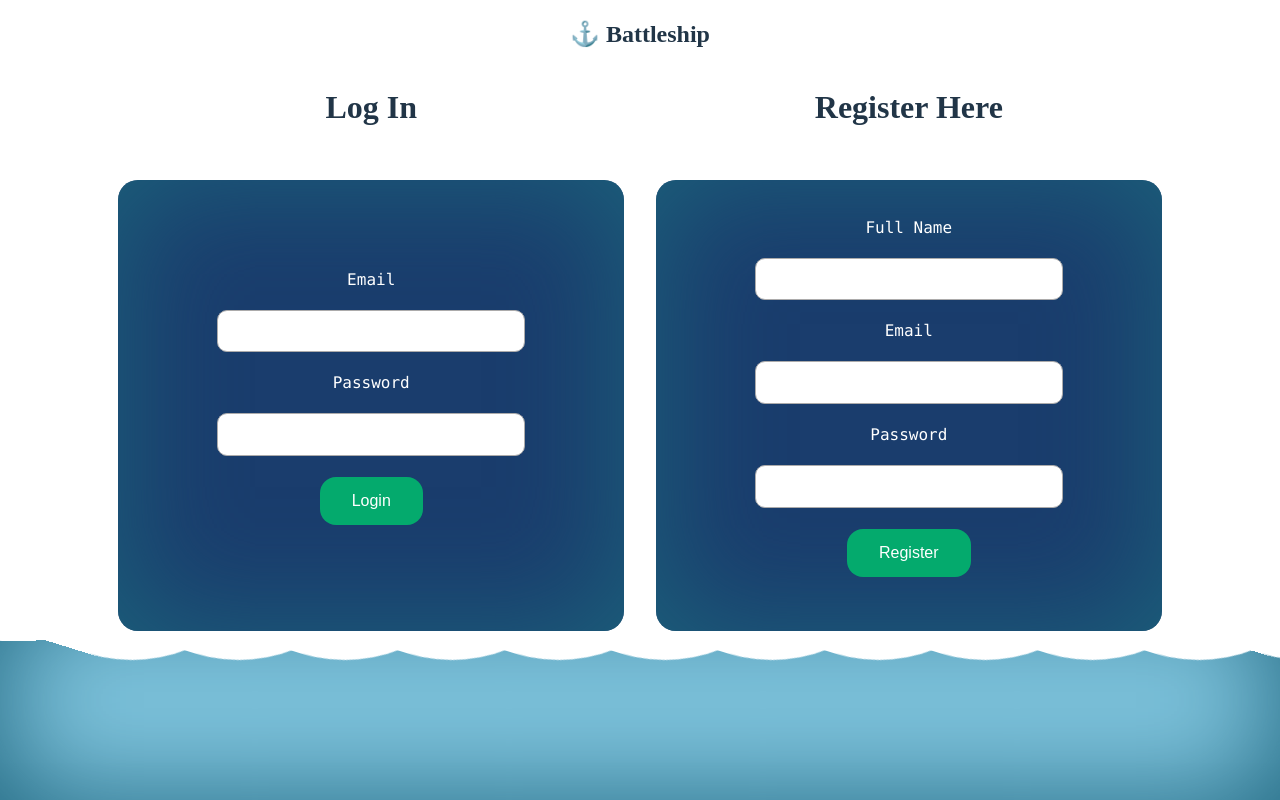
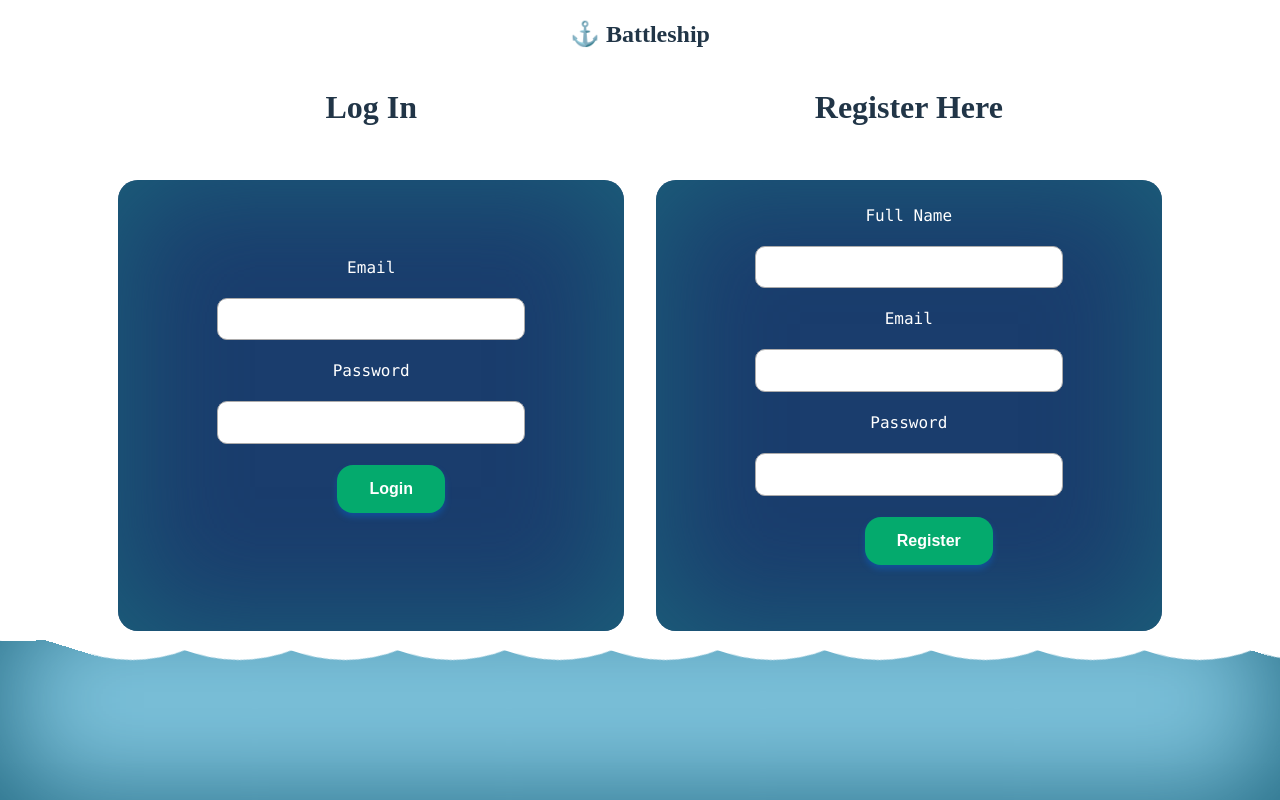
Before and after one commit to 241209-NET/Battleship.FRONTEND, a React (Vite) app in the folder battleship/: page / in a window 1280 px wide. Shown: the top 800 px of the page. Built offline with nearby package versions, Linux system fonts and the light colour scheme.

Commit message:
css changes to home

```diff
--- a/battleship/src/Pages/Home.jsx
+++ b/battleship/src/Pages/Home.jsx
@@ -4,6 +4,7 @@ import { BarChart } from "@mui/x-charts/BarChart";
 import Scoreboard from "../components/Scoreboard";
 import GameList from "../components/GameList";
 import axios from "axios";
+import './css/home.css'
 
 export default function Home() {
   const [leaderboard, setLeaderboard] = useState(true);
--- /dev/null
+++ b/battleship/src/Pages/css/Home.css
@@ -0,0 +1,25 @@
+button {
+    background: #007bff;
+    color: white;
+    font-size: 16px;
+    font-weight: bold;
+    padding: 12px 24px;
+    border: none;
+    border-radius: 8px;
+    cursor: pointer;
+    transition: background 0.3s ease, transform 0.2s ease;
+    box-shadow: 0px 4px 6px rgba(0, 123, 255, 0.3);
+    margin-left: 5vmin;
+    margin-top: 3vmin;
+    margin-bottom: 3vmin;
+}
+
+button:hover {
+    background: #0056b3;
+    transform: scale(1.05);
+}
+
+button:active {
+    background: #004494;
+    transform: scale(0.98);
+}
--- a/battleship/src/components/css/Scoreboard.css
+++ b/battleship/src/components/css/Scoreboard.css
@@ -18,3 +18,55 @@
     flex-direction: row;
     align-items: center;
 }
+
+#leader {
+    width: 100%;
+    margin: 20px auto;
+    background: #f8f9fa;
+    border-radius: 10px;
+    box-shadow: 0px 4px 10px rgba(0, 0, 0, 0.1);
+    padding: 20px;
+    text-align: center;
+}
+
+#leaderTitle h2 {
+    font-size: 24px;
+    font-weight: bold;
+    margin-bottom: 15px;
+}
+
+.homeTable {
+    width: 100%;
+    border-collapse: collapse;
+    font-size: 18px;
+    background: #fff;
+    border-radius: 8px;
+    overflow: hidden;
+}
+
+.homeTable thead {
+    background: #007bff;
+    color: white;
+}
+
+.homeTable th,
+.homeTable td {
+    padding: 12px;
+    text-align: center;
+    border-bottom: 1px solid #ddd;
+}
+
+.homeTable tbody tr:hover {
+    background: #f1f1f1;
+}
+
+.loggedUser {
+    background: #28a745 !important;
+    color: white;
+    font-weight: bold;
+}
+
+.notLoggedUser {
+    background: #fff;
+    color: #333;
+}
```
